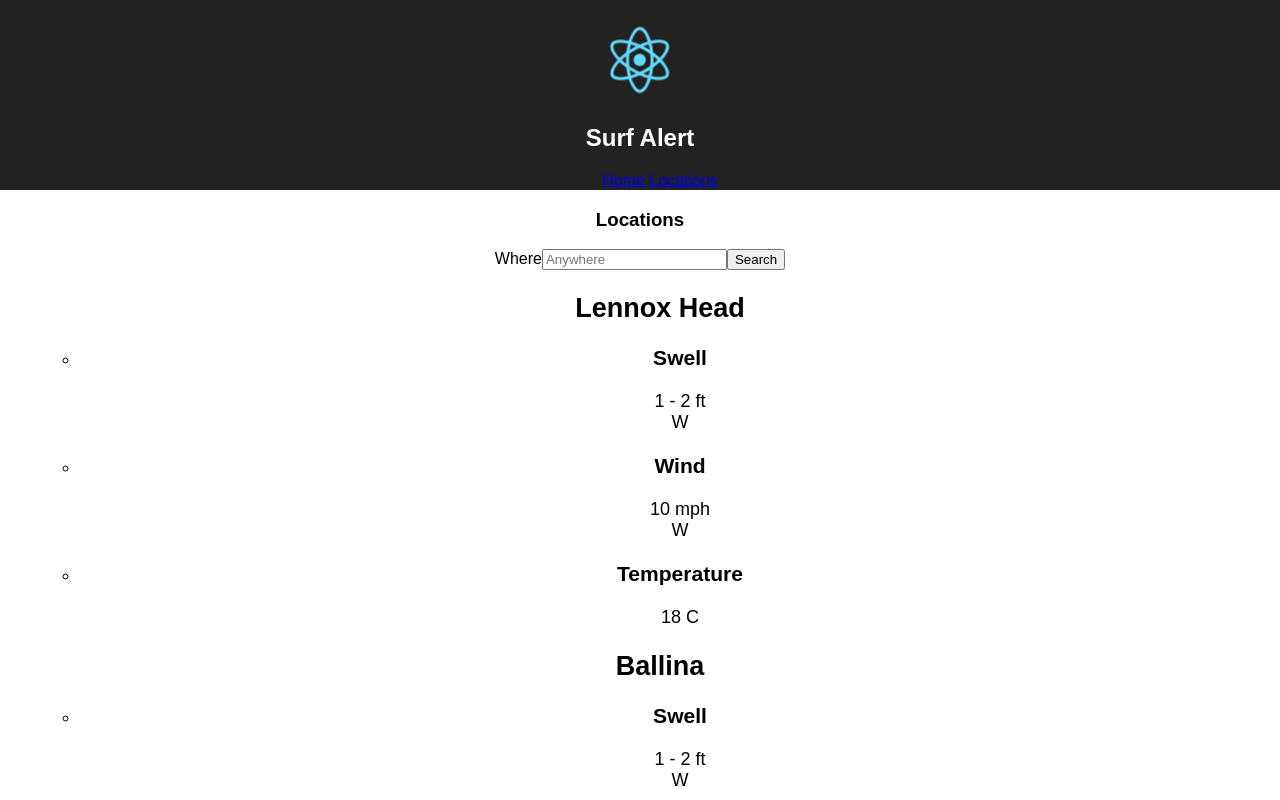
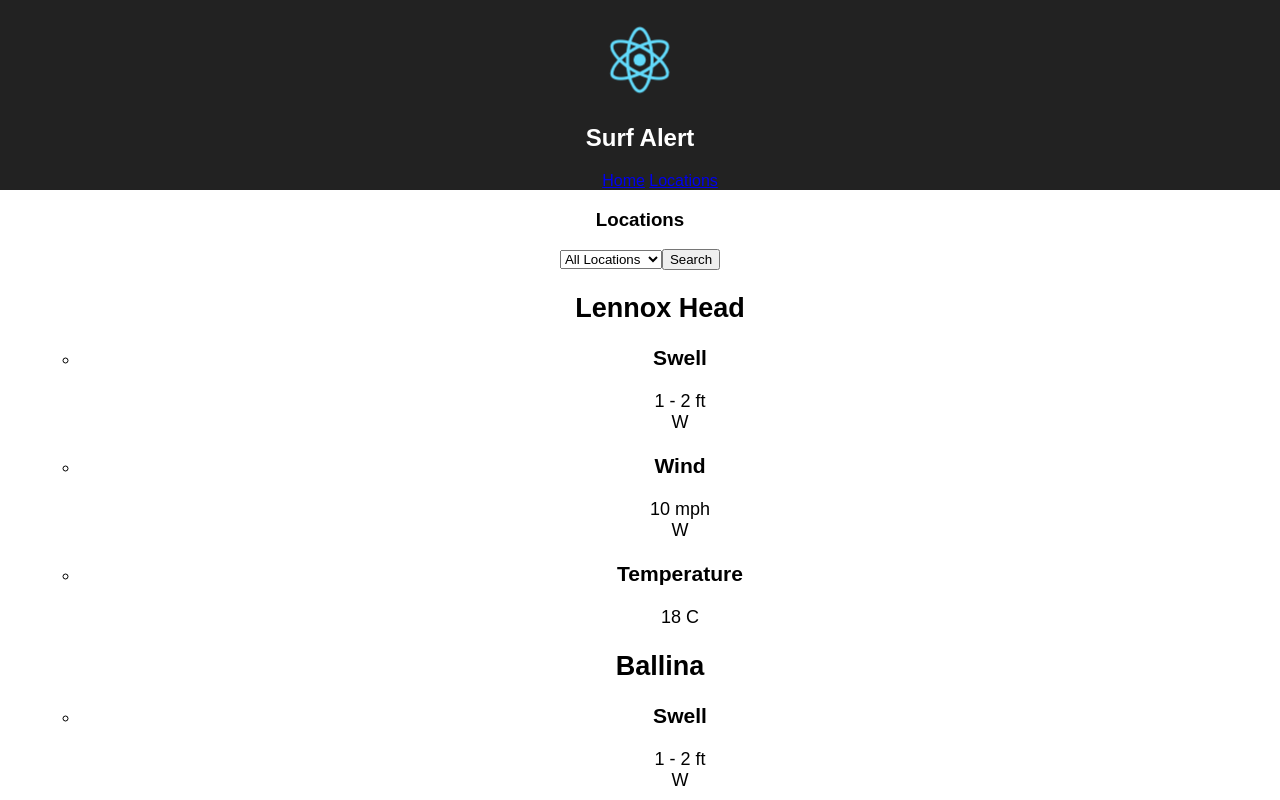
Before and after one commit to Meatuus/surf-report, a React (Create React App) app: page /locations in a window 1280 px wide. Shown: the top 800 px of the page. Built offline with nearby package versions, Linux system fonts and the light colour scheme; the HTML template or start-up script is replaced by a standard one.

Commit message:
add select dropdown to filter locations

```diff
--- a/src/components/Search.js
+++ b/src/components/Search.js
@@ -1,6 +1,5 @@
 import React, { Component } from 'react';
 import ConditionLocation from './ConditionLocation';
-// import ListBooked from './ListBooked';
 
 class Search extends Component {
   constructor(props) {
@@ -10,6 +9,7 @@ class Search extends Component {
       where: "",
       matchedSearch: this.props.locations
     }
+    this.newWhereChange = this.newWhereChange.bind(this);
   }
 
   newWhereChange (e) {
@@ -19,33 +19,19 @@ class Search extends Component {
     console.log(this.state.where);
   }
 
-  // newWhenChange (e) {
-  //   this.setState({
-  //     when: e.target.value
-  //   });
-  //   console.log(this.state.when);
-  // }
-  //
-  // newGuestsChange (e) {
-  //   this.setState({
-  //     guests: e.target.value
-  //   });
-  //   console.log(this.state.guests);
-  // }
-
   searchLocations(e) {
     let matchedSearchArray = [];
 
     for (var i = 0; i < this.props.locations.length; i++) {
       if (this.props.locations[i].location === this.state.where) {
-        console.log("match");
+        matchedSearchArray.push(this.props.locations[i]);
+      } else if (this.state.where === "All Locations" || this.state.where === "") {
         matchedSearchArray.push(this.props.locations[i]);
       }
     }
     this.setState({
       matchedSearch: matchedSearchArray
     });
-    console.log(this.state.matchedSearch);
     e.preventDefault();
   }
 
@@ -53,19 +39,33 @@ class Search extends Component {
     let matchedSearch = this.state.matchedSearch
 
     const matchedSearchList = matchedSearch.map( (item, index) => (
-      <ConditionLocation conditions={matchedSearch[index]} key={index} />
+      <ConditionLocation conditions={item} key={index} />
+    ))
+
+    const locationSearch = this.props.locations
+
+    const dropdown = locationSearch.map( (item, index) => (
+      <option value={item.location} key={index}>{item.location}</option>
     ))
 
     return (
       <div>
         <form onSubmit={this.searchLocations}>
-          <label htmlFor="where">Where</label>
-          <input type="text"
+          {/* <label htmlFor="where">Where</label>
+            <input type="text"
             placeholder="Anywhere"
             onChange={(e) => this.newWhereChange(e)}
             value={this.state.where}
             id="where"
-          />
+          /> */}
+
+          <label htmlFor="where">
+            <select value={this.state.value} onChange={this.newWhereChange} id="where">
+              <option>All Locations</option>
+              {dropdown}
+            </select>
+          </label>
+
           <button onClick={(e) => this.searchLocations(e)}>Search</button>
         </form>
         {/* This will search results by city - should route to new page */}
```
